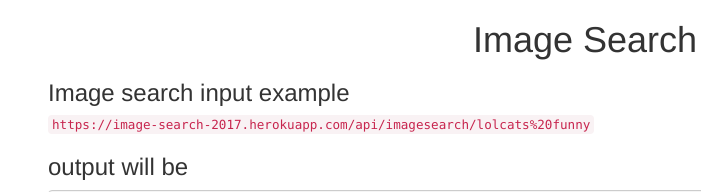
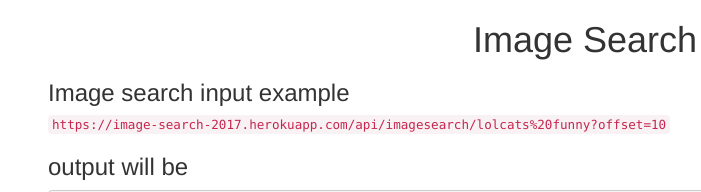
Before and after one commit to mones-cse/image-search-abstraction-layer, a website: page info.html in a window 1280 px wide. Shown: the top 192 px of the page, 22-723 px from the left. Drawn offline with nearby package versions, Linux system fonts and the light colour scheme.

Commit message:
update info page

```diff
--- a/info.html
+++ b/info.html
@@ -7,7 +7,7 @@
 <body class="container">
     <h1 class="text-center">Image Search API</h1>
     <h3>Image search input example</h3>
-    <code>https://image-search-2017.herokuapp.com/api/imagesearch/lolcats%20funny</code>
+    <code>https://image-search-2017.herokuapp.com/api/imagesearch/lolcats%20funny?offset=10</code>
     <h3>output will be</h3>
     <pre>
 [
```
